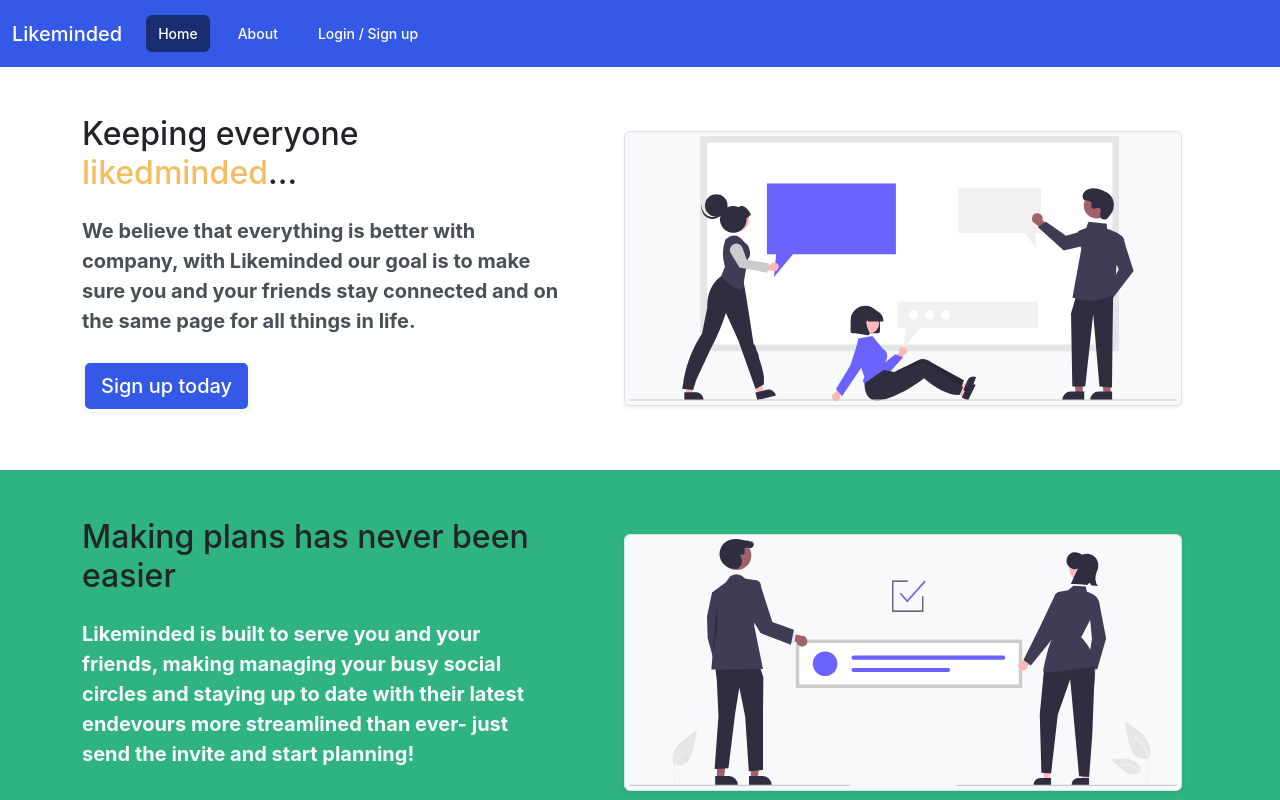
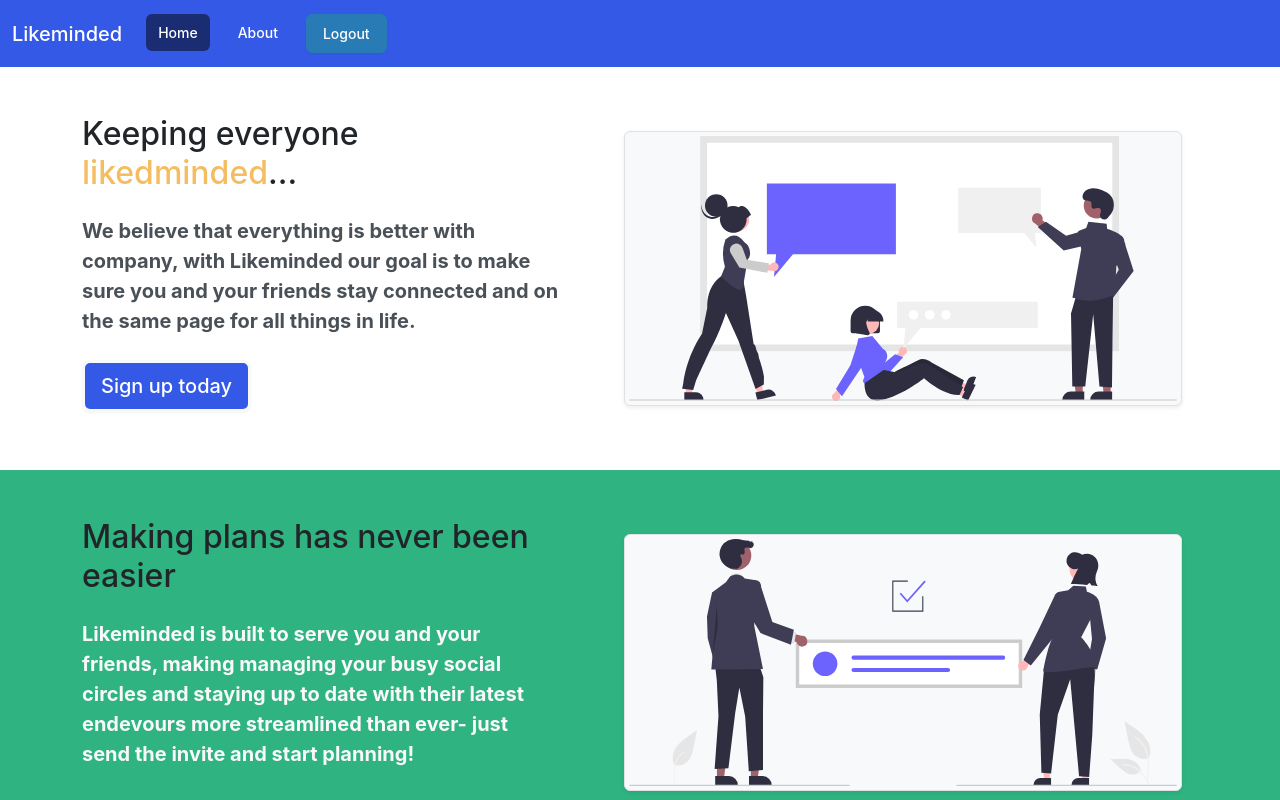
Before and after one commit to vyncent-t/likeminded, a React (Create React App) app in the folder client/: page / in a window 1280 px wide. Shown: the top 800 px of the page. Built offline with nearby package versions, Linux system fonts and the light colour scheme; no server answers; sample sign-in values are in the browser's storage.

Commit message:
logout feature added and working - needs improvements

```diff
--- a/client/src/components/Navbar.js
+++ b/client/src/components/Navbar.js
@@ -1,6 +1,11 @@
 import { NavLink } from "react-router-dom"
+import Auth from '../utils/auth'
 
 function Navbar() {
+    const logUserOut = (event) => {
+        event.preventDefault();
+        Auth.logout()
+    }
     return (
         <div>
             <nav className="navbar navbar-expand-lg navbar-dark bg-primary sticky-top">
@@ -31,9 +36,21 @@ function Navbar() {
                             <li className="nav-item">
                                 <NavLink className="nav-link" to="/about">About</NavLink>
                             </li>
+
                             <li className="nav-item">
-                                <NavLink className="nav-link" to="/welcome">Login / Sign up</NavLink>
+                                <div>
+                                    {Auth.loggedIn() ? (
+                                        <div>
+                                            <button className="btn btn-info" onClick={logUserOut}>Logout</button>
+                                        </div>
+                                    ) : (
+                                        <li className="nav-item">
+                                            <NavLink className="nav-link" to="/welcome">Login / Sign up</NavLink>
+                                        </li>
+                                    )}
+                                </div>
                             </li>
+
                             {/* <li className="nav-item dropdown">
                                 <a className="nav-link dropdown-toggle" data-bs-toggle="dropdown" href="http://localhost:3000/#" role="button" aria-haspopup="true" aria-expanded="true">Login / Sign up</a>
                                 <div className="dropdown-menu">
```
